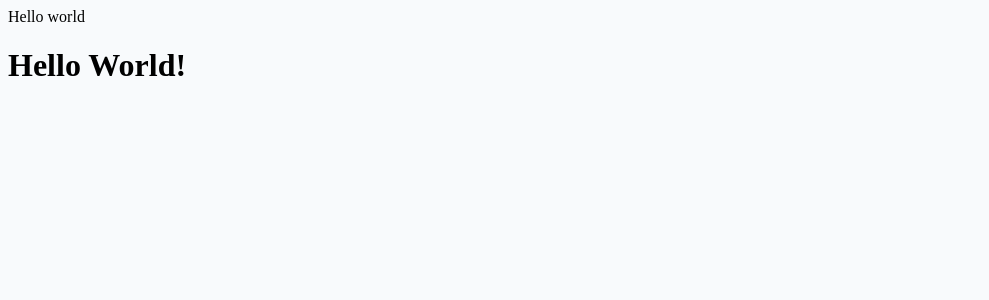
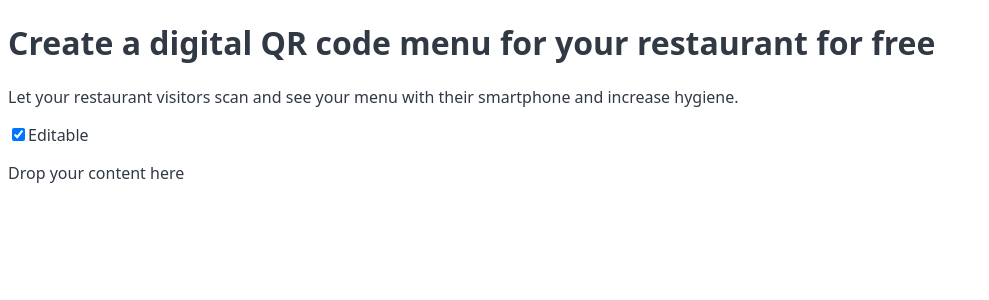
Before and after one commit to ananyadhananjaya/qr-menu-generator, a React (Vite) app: page / in a window 1280 px wide. Shown: the top 300 px of the page, without its empty margins (0-989 px from the left). Built offline with nearby package versions, Linux system fonts and the light colour scheme.

Commit message:
feat: Basic TipTap setup

```diff
--- a/src/App.jsx
+++ b/src/App.jsx
@@ -1,9 +1,10 @@
+import Heading from './Heading'
 import TipTapEditor from './TipTapEditor/TipTapEditor'
 
 const App = () => {
   return (
     <div>
-      <div>Hello world</div>
+      <Heading />
       <TipTapEditor />
     </div>
   )
--- /dev/null
+++ b/src/Heading/Heading.jsx
@@ -0,0 +1,13 @@
+const Heading = () => {
+  return (
+    <div>
+      <h1>Create a digital QR code menu for your restaurant for free</h1>
+      <p>
+        Let your restaurant visitors scan and see your menu with their
+        smartphone and increase hygiene.
+      </p>
+    </div>
+  )
+}
+
+export default Heading
--- /dev/null
+++ b/src/Heading/index.js
@@ -0,0 +1 @@
+export { default } from './Heading'
--- a/src/TipTapEditor/TipTapEditor.jsx
+++ b/src/TipTapEditor/TipTapEditor.jsx
@@ -1,13 +1,98 @@
-import { useEditor, EditorContent } from '@tiptap/react'
+import { EditorContent, FloatingMenu, useEditor } from '@tiptap/react'
 import StarterKit from '@tiptap/starter-kit'
+import BulletList from '@tiptap/extension-bullet-list'
+import Document from '@tiptap/extension-document'
+import ListItem from '@tiptap/extension-list-item'
+import Paragraph from '@tiptap/extension-paragraph'
+import Text from '@tiptap/extension-text'
+import Heading from '@tiptap/extension-heading'
+import { useEffect, useState } from 'react'
+import '../index.scss'
 
 const TipTapEditor = () => {
   const editor = useEditor({
-    extensions: [StarterKit],
-    content: '<h1>Hello World!</h1>'
+    extensions: [
+      Document,
+      Paragraph,
+      Text,
+      ListItem,
+      BulletList,
+      Heading.configure({
+        levels: [1, 2, 3],
+        HTMLAttributes: {
+          class: 'custom-heading-class'
+        }
+      })
+    ],
+    editorProps: {
+      attributes: {
+        class: 'custom-input-class'
+      }
+    },
+    content: '<p>Drop your content here</p>'
   })
 
-  return <EditorContent editor={editor} />
+  const [isEditable, setIsEditable] = useState(true)
+
+  useEffect(() => {
+    if (editor) {
+      editor.setEditable(isEditable)
+    }
+  }, [isEditable, editor])
+
+  return (
+    <>
+      <div>
+        <input
+          type="checkbox"
+          checked={isEditable}
+          onChange={() => setIsEditable(!isEditable)}
+        />
+        Editable
+      </div>
+      {editor && (
+        <FloatingMenu editor={editor} tippyOptions={{ duration: 100 }}>
+          <button
+            onClick={() =>
+              editor.chain().focus().toggleHeading({ level: 1 }).run()
+            }
+            className={
+              editor.isActive('heading', { level: 1 }) ? 'is-active' : ''
+            }
+          >
+            h1
+          </button>
+          <button
+            onClick={() =>
+              editor.chain().focus().toggleHeading({ level: 2 }).run()
+            }
+            className={
+              editor.isActive('heading', { level: 2 }) ? 'is-active' : ''
+            }
+          >
+            h2
+          </button>
+          <button
+            onClick={() =>
+              editor.chain().focus().toggleHeading({ level: 3 }).run()
+            }
+            className={
+              editor.isActive('heading', { level: 3 }) ? 'is-active' : ''
+            }
+          >
+            h3
+          </button>
+          <button
+            onClick={() => editor.chain().focus().toggleBulletList().run()}
+            className={editor.isActive('bulletList') ? 'is-active' : ''}
+          >
+            bullet list
+          </button>
+        </FloatingMenu>
+      )}
+      <EditorContent editor={editor} />
+    </>
+  )
 }
 
 export default TipTapEditor
--- a/src/index.scss
+++ b/src/index.scss
@@ -1,3 +1,13 @@
 body {
-    background-color: rgb(248 250 252);
+    background-color: rgb(255 255 255);
+    font-family: system-ui, -apple-system, BlinkMacSystemFont, 'Segoe UI', Roboto, Oxygen, Ubuntu, Cantarell, 'Open Sans', 'Helvetica Neue', sans-serif;
+    color: rgb(49, 57, 69)
 }
+
+.custom-heading-class {
+    color: rgb(71 85 105)
+}
+
+.custom-input-class {
+    outline: none;
+}
```
